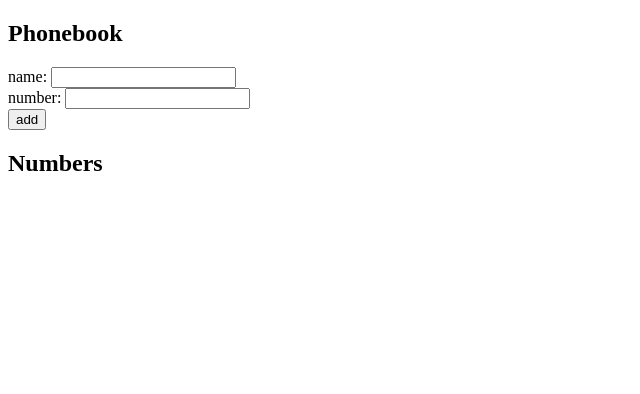
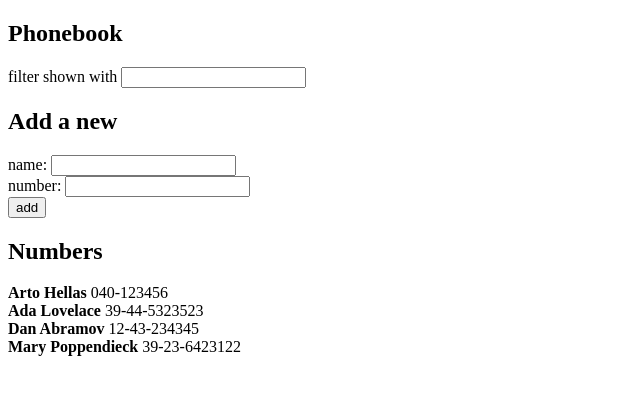
Before and after one commit to Mestpal/fullstackopen, a React (Vite) app in the folder part2/agenda/: page / in a window 1280 px wide. Shown: the top 394 px of the page, without its empty margins (0-640 px from the left). Built offline with nearby package versions, Linux system fonts and the light colour scheme.

Commit message:
Exercise 2.9 Agenda 4

```diff
--- a/part2/agenda/src/App.jsx
+++ b/part2/agenda/src/App.jsx
@@ -1,13 +1,26 @@
 import { useState } from 'react'
 
 const App = () => {
-  const [persons, setPersons] = useState([])
+  const [persons, setPersons] = useState([
+    { name: 'Arto Hellas', number: '040-123456', id: 1 },
+    { name: 'Ada Lovelace', number: '39-44-5323523', id: 2 },
+    { name: 'Dan Abramov', number: '12-43-234345', id: 3 },
+    { name: 'Mary Poppendieck', number: '39-23-6423122', id: 4 }
+  ])
+
   const [newName, setNewName] = useState('')
   const [newNumber, setNewNumber] = useState('')
-
+  const [filter, setFilter] = useState('')
 
   const onChangeName = (event) => setNewName(event.target.value);
   const onChangeNumber = (event) => setNewNumber(event.target.value);
+  const onChangeFilter = (event) => setFilter(event.target.value)
+
+  const filteredResults = () => persons.filter((person) =>
+    person.name.toLowerCase().includes(filter.toLowerCase())
+  )
+
+  const getContacts = () => filter ? filteredResults(): persons
 
   const onSubmitForm = (event) => {
     event.preventDefault()
@@ -16,7 +29,7 @@
     if (!names.includes(newName)) {
       const newPerson = {
         name: newName,
-        phone: newNumber
+        number: newNumber
       }
 
       setPersons(persons.concat(newPerson))
@@ -27,9 +40,17 @@
     }
   }
 
+  const Agenda = ({contacts}) => {
+    return contacts.map((person) => <div key={person.name}><b>{person.name}</b> {person.number}<br/></div>)
+  }
+
   return (
     <div>
       <h2>Phonebook</h2>
+      <div>
+        filter shown with <input value={filter} onChange={onChangeFilter}/>
+      </div>
+      <h2>Add a new</h2>
       <form onSubmit={onSubmitForm}>
         <div>
           name: <input value={newName} onChange={onChangeName}/>
@@ -42,7 +63,7 @@
         </div>
       </form>
       <h2>Numbers</h2>
-      {persons.map((person) => <div key={person.name}><b>{person.name}</b> {person.phone}<br/></div> )}
+      <Agenda contacts={getContacts()}/>
     </div>
   )
 }
```
